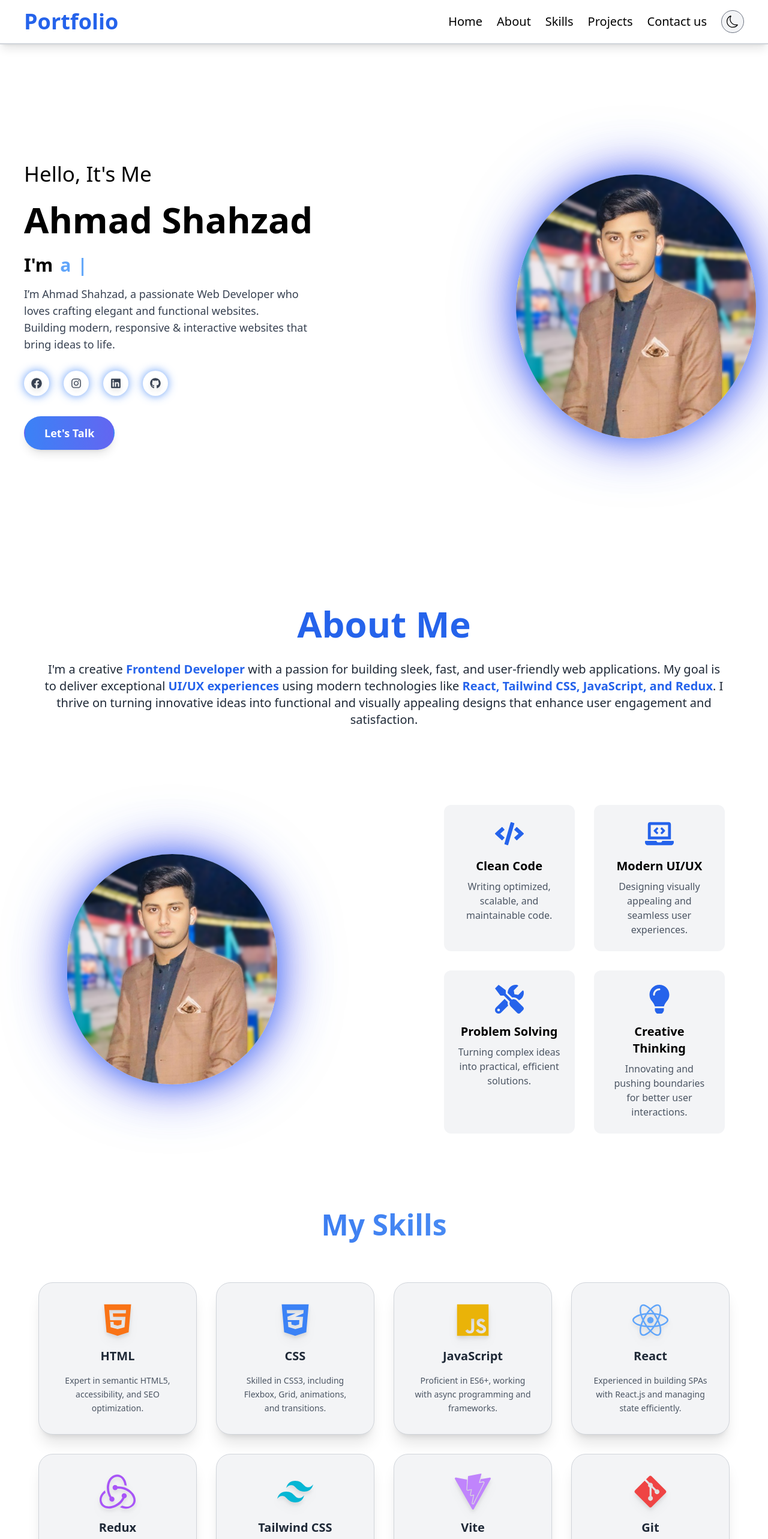
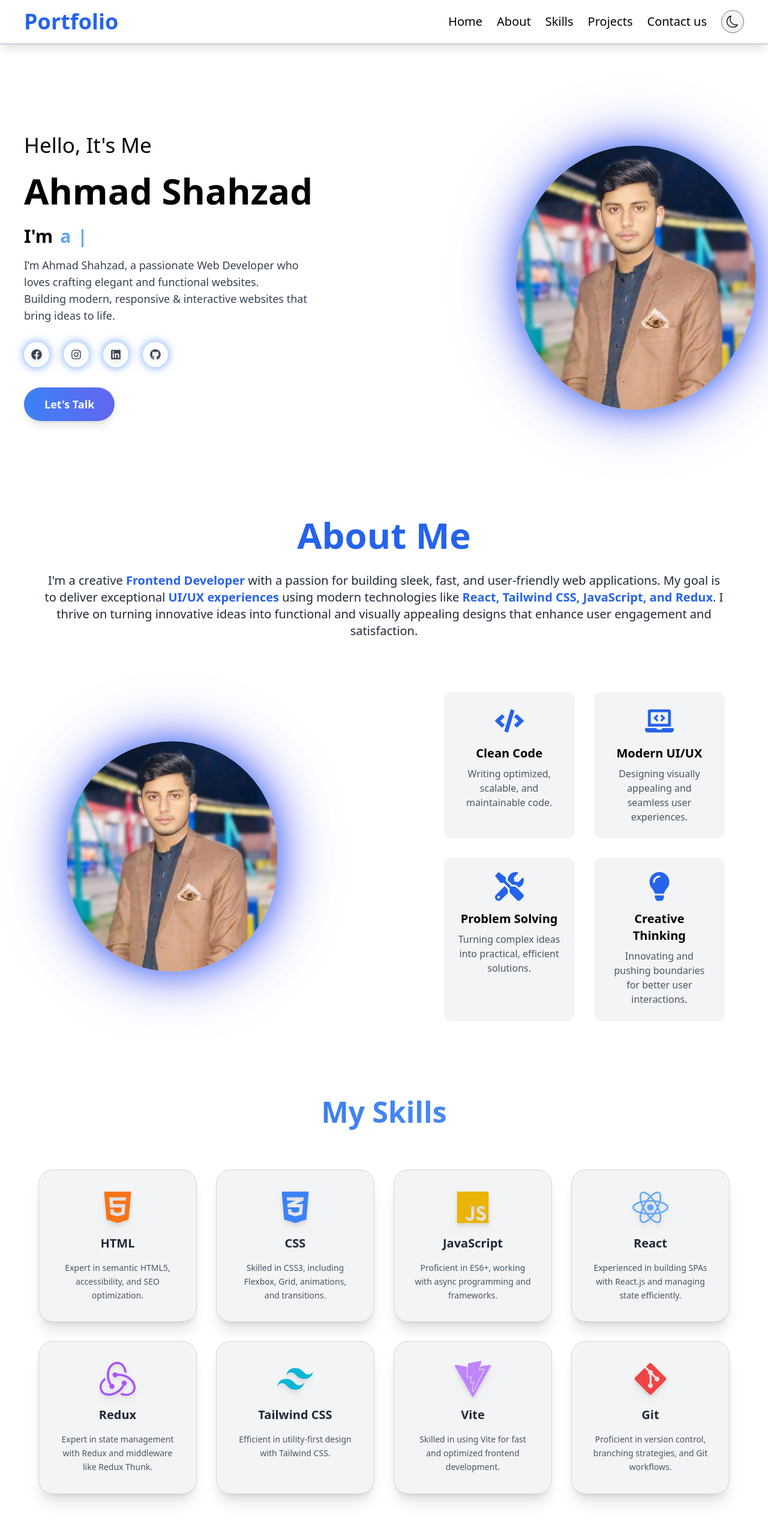
Before and after one commit to Ahmad-Shahzada/portfolio, a React (Vite) app: page / in a window 1280 px wide. Shown: the top 2566 px of the page at 60% size. Built offline with nearby package versions, Linux system fonts and the light colour scheme.

Commit message:
space sttings

```diff
--- a/src/components/Navbar.jsx
+++ b/src/components/Navbar.jsx
@@ -1,5 +1,5 @@
 import React, { useState, useContext } from "react";
-import { Link } from "react-scroll"; // ONLY react-scroll, NOT react-router-dom
+import { Link } from "react-scroll";
 import { FiMenu, FiX } from "react-icons/fi";
 import { motion } from "framer-motion";
 import Sectionwraper from "./Sectionwraper";
--- a/src/pages/landingpage/components/About.jsx
+++ b/src/pages/landingpage/components/About.jsx
@@ -11,7 +11,7 @@ const cardVariants = {
 
 const AboutSection = () => {
   return (
-    <div id="about" className="pt-5 bg-white dark:bg-gradient-to-r from-[#0a0a0a] via-[#0d1b34] to-[#020202]">
+    <div id="about" className=" bg-white dark:bg-gradient-to-r from-[#0a0a0a] via-[#0d1b34] to-[#020202]">
       <Sectionwraper>
         <div className="container px-4 sm:px-6 lg:px-8">
           <motion.h2
@@ -31,7 +31,7 @@ const AboutSection = () => {
             I'm a creative <span className="text-blue-600 dark:text-blue-400 font-semibold">Frontend Developer</span> with a passion for building sleek, fast, and user-friendly web applications. My goal is to deliver exceptional <span className="text-blue-600 dark:text-blue-400 font-semibold">UI/UX experiences</span> using modern technologies like <span className="text-blue-600 dark:text-blue-400 font-semibold">React, Tailwind CSS, JavaScript, and Redux</span>. I thrive on turning innovative ideas into functional and visually appealing designs that enhance user engagement and satisfaction.
           </motion.p>
 
-          <div className="flex flex-col lg:flex-row items-center text-black dark:text-white pb-20 md:pb-0 md:py-20">
+          <div className="flex flex-col lg:flex-row items-center text-black dark:text-white pb-20 md:pb-0 md:py-10">
             <div className="w-full lg:w-1/2 flex pl-0 lg:pl-10 justify-center md:justify-normal mb-10 lg:mb-0 lg:mr-48">
               <motion.img
                 src={myImg}
--- a/src/pages/landingpage/components/Hero.jsx
+++ b/src/pages/landingpage/components/Hero.jsx
@@ -9,10 +9,10 @@ const Hero = () => {
   return (
     <div
       id="home"
-      className="bg-white dark:bg-gradient-to-r from-[#0a0a0a] via-[#0d1b34] to-[#020202] py-20 md:pt-52 md:pb-40 flex items-center"
+      className="bg-white dark:bg-gradient-to-r from-[#0a0a0a] via-[#0d1b34] to-[#020202] py-20 md:pt-52 md:pb-20 flex items-center"
     >
       <Sectionwraper>
-        <div className="pt-16 flex flex-col-reverse lg:flex-row items-center justify-between w-full">
+        <div className="pt-4 flex flex-col-reverse lg:flex-row items-center justify-between w-full">
           <motion.div
             initial={{ x: -100, opacity: 0 }}
             animate={{ x: 0, opacity: 1 }}
--- a/src/pages/landingpage/components/Project.jsx
+++ b/src/pages/landingpage/components/Project.jsx
@@ -58,7 +58,7 @@ const projects = [
 
 export default function ProjectCard() {
   return (
-    <div id="projects" className="md:pt-10 bg-white dark:bg-gradient-to-r from-[#0a0a0a] via-[#0d1b34] to-[#020202]">
+    <div id="projects" className="md:pt-3 bg-white dark:bg-gradient-to-r from-[#0a0a0a] via-[#0d1b34] to-[#020202]">
     <Sectionwraper>
     <section className="pt-10 text-white">
       <div className="container mx-auto text-center">
--- a/src/pages/landingpage/components/Skill.jsx
+++ b/src/pages/landingpage/components/Skill.jsx
@@ -62,7 +62,7 @@ export default function SkillsSection() {
   return (
     <div
       id="skills"
-      className="md:pt-32 bg-white dark:bg-gradient-to-r from-[#0a0a0a] via-[#0d1b34] to-[#020202] pb-36"
+      className="md:pt-32 bg-white dark:bg-gradient-to-r from-[#0a0a0a] via-[#0d1b34] to-[#020202] pb-14"
     >
       <Sectionwraper>
         <section className="text-black dark:text-white text-center">
```
